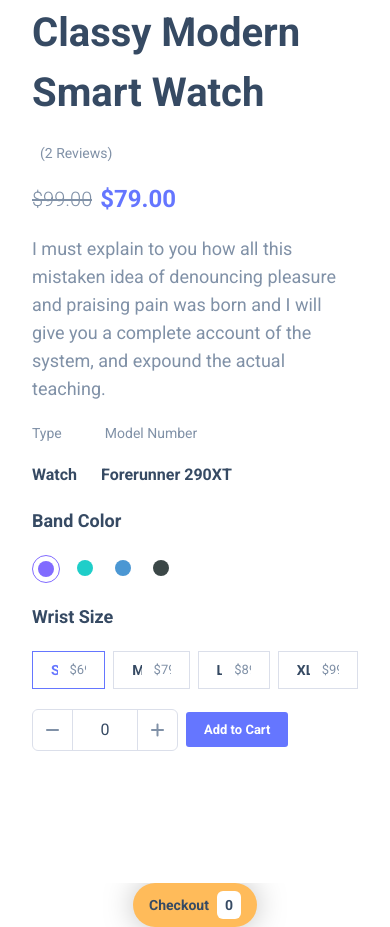
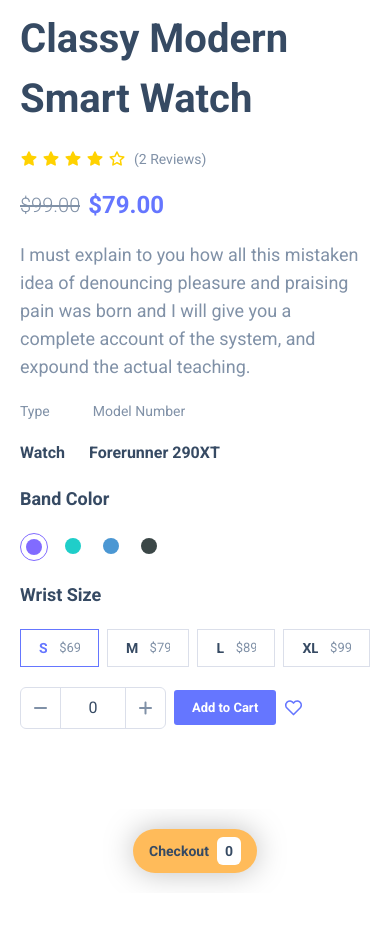
Before and after one commit to Musfique55/assessment-vanilla, a plain HTML site: page index.html in a window 390 px wide. Shown: the part 314-1241 px from the top of the page. After the commit the page ends 1207 px from the top, so only its background shows below. Drawn offline with nearby package versions, Linux system fonts and the light colour scheme.

Commit message:
added rating stars

```diff
--- a/index.html
+++ b/index.html
@@ -8,26 +8,27 @@
     <link rel="stylesheet" href="https://cdnjs.cloudflare.com/ajax/libs/font-awesome/6.7.1/css/all.min.css" integrity="sha512-5Hs3dF2AEPkpNAR7UiOHba+lRSJNeM2ECkwxUIxC1Q/FLycGTbNapWXB4tP889k5T5Ju8fs4b1P5z/iB4nMfSQ==" crossorigin="anonymous" referrerpolicy="no-referrer" />
     <link rel="stylesheet" href="styles.css">
 </head>
-<body class="roboto">
-    <section id="product-section" class="flex flex-col lg:flex-row gap-10 p-8 mx-auto"></section>
-    <div class="flex justify-center mt-20">
+<body class="max-w-[1280px]">
+    <section id="product-section" class="flex flex-col lg:flex-row gap-10 p-5 md:py-8 md:px-20 mx-auto"></section>
+    <div class="flex justify-center mt-10 py-5">
         <button
+        onclick="cartItemsRender()"
         style="filter: drop-shadow(0 0 15px rgba(0, 0, 0, 0.25));"
         id="checkout-button"
-        class="bg-[#FFBB5A] text-[#364A63] flex items-center gap-2 text-sm font-bold px-4 py-2 rounded-full"
+        class="bg-[#FFBB5A] roboto text-[#364A63] flex items-center gap-2 text-sm font-bold px-4 py-2 rounded-full"
         >
         Checkout <span id="cart-count" class="bg-white px-2 py-1 rounded-md">0</span>
         </button>
     </div>
-    <div id="modal"  class="modal-overlay fixed inset-0 bg-black bg-opacity-50  justify-center z-[9999] items-center hidden px-4">
+    <div id="modal" class="hidden modal-overlay fixed inset-0 bg-black bg-opacity-50  justify-center z-[9999] items-center px-4">
         <dialog
           open
-          class=" w-[90%] md:w-[670px] max-h-[480px] p-5 rounded-2xl flex flex-col justify-center bg-white overflow-y-auto text-black "
+          class=" w-[90%] md:w-[670px] max-h-[480px] p-5 rounded-2xl flex flex-col justify-center bg-white overflow-y-clip text-black "
         >
-          <div class="flex justify-between pt-10 pb-5 items-center">
+          <div class="flex justify-between pt-5 pb-5 items-center overflow-y-hidden">
             <h3 class="font-bold text-[22px] text-[#364A63]">Your Cart</h3>
           </div>
-          <div class="mt-3">
+          <div id="modal-content" class="mt-3 overflow-x-auto">
 
           </div>
         </dialog>
--- a/main.js
+++ b/main.js
@@ -79,7 +79,6 @@ const product = {
   }
 
   const handleSelectedSize = (size,inx) => {
-    console.log(size);
     currentSize = size;
     const allSizes = document.querySelectorAll('.sizes');
     const labels = document.querySelectorAll('.label');
@@ -104,7 +103,8 @@ const product = {
   }
 
   const handleAddToCart = (id,image,name,color,size,qty,price) => {
-    if(quantity < 1){
+    const quantityInput = document.getElementById('quantity-input');
+    if(quantityInput.value < 1){
       alert('please add an item first');
       return
     }
@@ -134,11 +134,20 @@ const product = {
 
   }
 
+  const handleModalClose = () => {
+    const modal = document.querySelector('#modal');
+    modal.classList.add('hidden');
+    modal.classList.remove('flex');
+  }
+
+
 
   const cartItemsRender = () => {
-    const cartItemDiv = document.querySelector('#cart-items');
+    const modal = document.querySelector('#modal');
+    const cartItemDiv = document.querySelector('#modal-content');
     const cartDiv = document.createElement('div');
     cartItemDiv.innerHTML = "";
+    cartDiv.classList.add('overflow-x-auto','md:overflow-x-hidden')
     const cartItemHtml = cartItems.map((item) =>  `
        <div class='grid grid-cols-8 gap-2 py-4 border-b items-center '>
               <div class='col-span-4 gap-2 flex items-center'>
@@ -150,10 +159,8 @@ const product = {
               <p class='text-sm text-[#364A63] font-bold leading-[23.1px]'>${item.qty}</p>
               <p class='text-sm text-[#364A63] font-bold leading-[23.1px]'>$${item.price * item.qty}.00</p>
         </div>
-
             `
       ).join('');
-
 
     cartDiv.innerHTML = `
       <div class='md:max-w-[651px] md:w-auto w-[651px] pr-5 md:pr-0 text-center overflow-x-auto md:overflow-x-hidden'>
@@ -177,7 +184,7 @@ const product = {
 
             </div>
             <div class='flex flex-1 justify-end gap-3 mt-5'>
-              <button class='border border-[#DBDFEA] rounded-sm px-4 py-2 focus:outline-none text-[#364A63] text-[13px] font-bold' onClick={onClose}>Continue Shopping</button>
+              <button id="modal-close-btn" class='border border-[#DBDFEA] rounded-sm px-4 py-2 focus:outline-none text-[#364A63] text-[13px] font-bold'>Continue Shopping</button>
               <button class='bg-[#6576FF] px-3 py-2 text-white  rounded-md focus:outline-none  text-[13px] font-bold'>Checkout</button>
             </div>
           </div>
@@ -188,12 +195,46 @@ const product = {
     quantityTotal = cartItems.reduce((prev,curr) => prev + curr.qty,0);
     const priceTotalDiv = document.querySelector('#price-total');
     const quantityTotalDiv = document.querySelector('#quantity-total');
+    const modalCloseBtn = document.querySelector('#modal-close-btn');
     quantityTotalDiv.innerHTML = `${quantityTotal}`
     priceTotalDiv.innerHTML = `$${priceTotal}.00`
+    modal.classList.remove('hidden');
+    modal.classList.add('flex');
+    modalCloseBtn.addEventListener('click',handleModalClose)
   }
 
 
+  const renderStar = () => {
+    const starsContainer = document.querySelector('.stars');
+    const emptyStar = '/asset/star.png';
+    const fullStar = '/asset/star-fill.png';
+    const halfStar = '/asset/star-fill.png';
 
+    const totalStars = 5;
+    const value = product.rating;
+
+    starsContainer.innerHTML = '';
+
+    for (let i = 1; i <= totalStars; i++) {
+      const star = document.createElement('img');
+
+      if (i <= value) {
+        // Full star
+        star.src = fullStar
+        star.style.cursor = 'pointer'
+      } else if (i - value <= 0.5) {
+        // Half star
+        star.src = halfStar
+        star.style.cursor = 'pointer'
+      } else {
+        // Empty star
+        star.src = emptyStar
+        star.style.cursor = 'pointer'
+      }
+
+      starsContainer.appendChild(star);
+    }
+  };
 
 
 
@@ -207,8 +248,9 @@ const renderProduct = (product) => {
         </div>
         <div class="flex flex-col flex-1 justify-start space-y-5">
           <h2 class="text-[40px] text-[#364A63] font-bold">${product.name}</h2>
-        <div class="flex gap-2 items-center">
-          <div class="stars" data-rating="${product.rating}"></div>
+          <div class="flex gap-1 items-center">
+            <div class="stars flex gap-1 text-lg items-center"></div>
+            <div  data-rating="${product.rating}"></div>
             <p class="text-[#8091A7] text-sm">(${product.reviews} Reviews)</p>
           </div>
           <h5 class="text-[#6576FF] text-2xl text-start font-bold">
@@ -233,7 +275,6 @@ const renderProduct = (product) => {
           <div class="flex items-center gap-2  w-fit ">
                 <div class="flex items-center border-[0.5px] border-[#DBDFEA] rounded-md">
                   <button
-                onclick="handleDecrement()"
                     id="minus"
                     class="h-10 w-10 flex justify-center items-center border-r border-r-[#DBDFEA] rounded-none outline-none focus:outline-none"
                   >
@@ -262,7 +303,7 @@ const renderProduct = (product) => {
                 <button
                   class="h-10 w-10"
                 >
-
+                <img src="/asset/heart-icon.png" alt="icon">
                 </button>
               </div>
               <div id="cart-items"></div>
@@ -319,10 +360,11 @@ const renderProduct = (product) => {
       document.getElementById('plus').addEventListener('click',handleIncrement)
       document.getElementById('minus').addEventListener('click',handleDecrement);
       document.getElementById('cartBtn').addEventListener('click',() =>
-      {handleAddToCart(product.id,selectedColor.image,product.name,selectedColor.name,currentSize,quantity,currentSize.price),cartItemsRender()});
+        {handleAddToCart(product.id,selectedColor.image,product.name,selectedColor.name,currentSize,quantity,currentSize.price)});
   };
 
 
 
   // Initialize product rendering
   renderProduct(product);
+  renderStar();
--- a/styles.css
+++ b/styles.css
@@ -2,9 +2,15 @@
 *{
     box-sizing: border-box;
     overflow-x: hidden;
-    font-family: "Roboto", serif;
+    font-family: "Roboto", sans-serif;
 }
 
 .roboto {
-    font-family: "Roboto", serif;
+    font-family: "Roboto", sans-serif;
+    font-style: normal;
+}
+
+body .roboto {
+    font-family: "Roboto", sans-serif !important;
+
   }
```
Also changed, not shown: asset/heart-icon.png (added), asset/star-fill.png (added), asset/star-half-fill.png (added), asset/star.png (added). Lines whose indentation alone changed are shown as unchanged.
